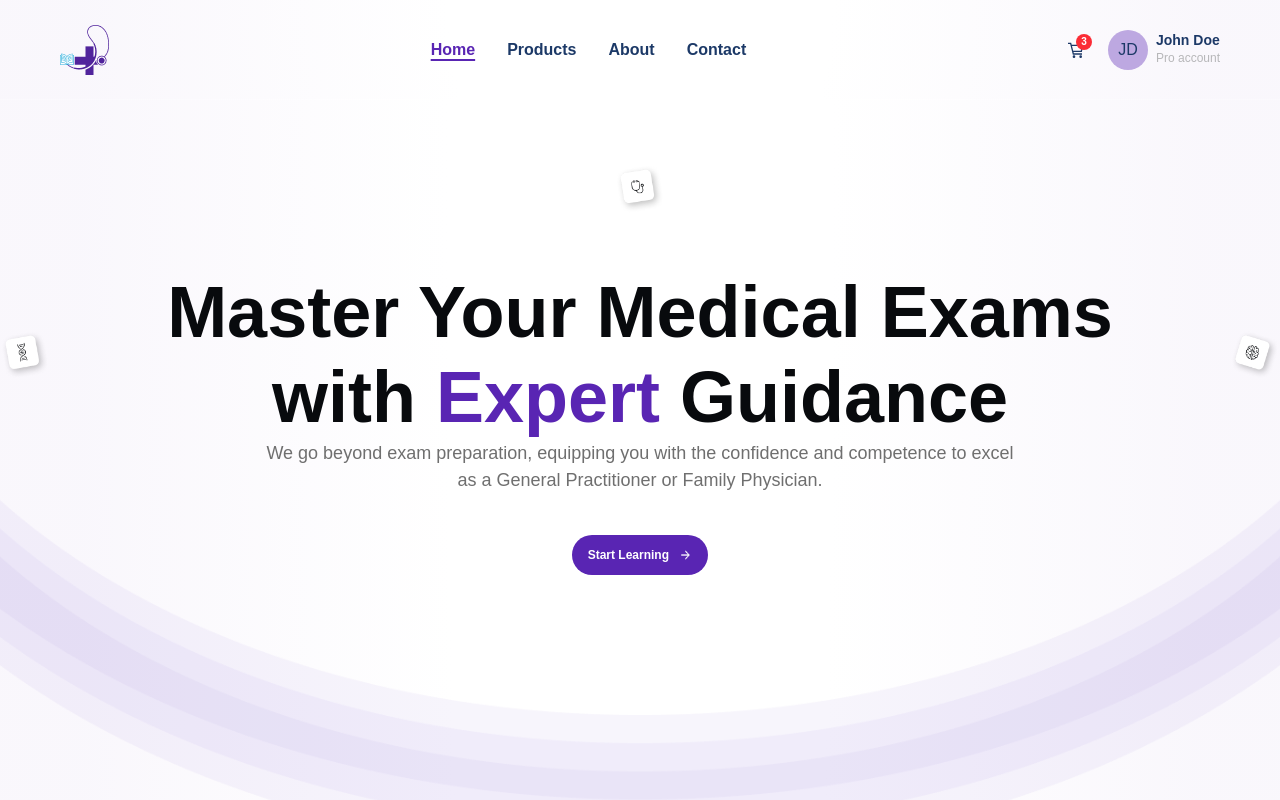
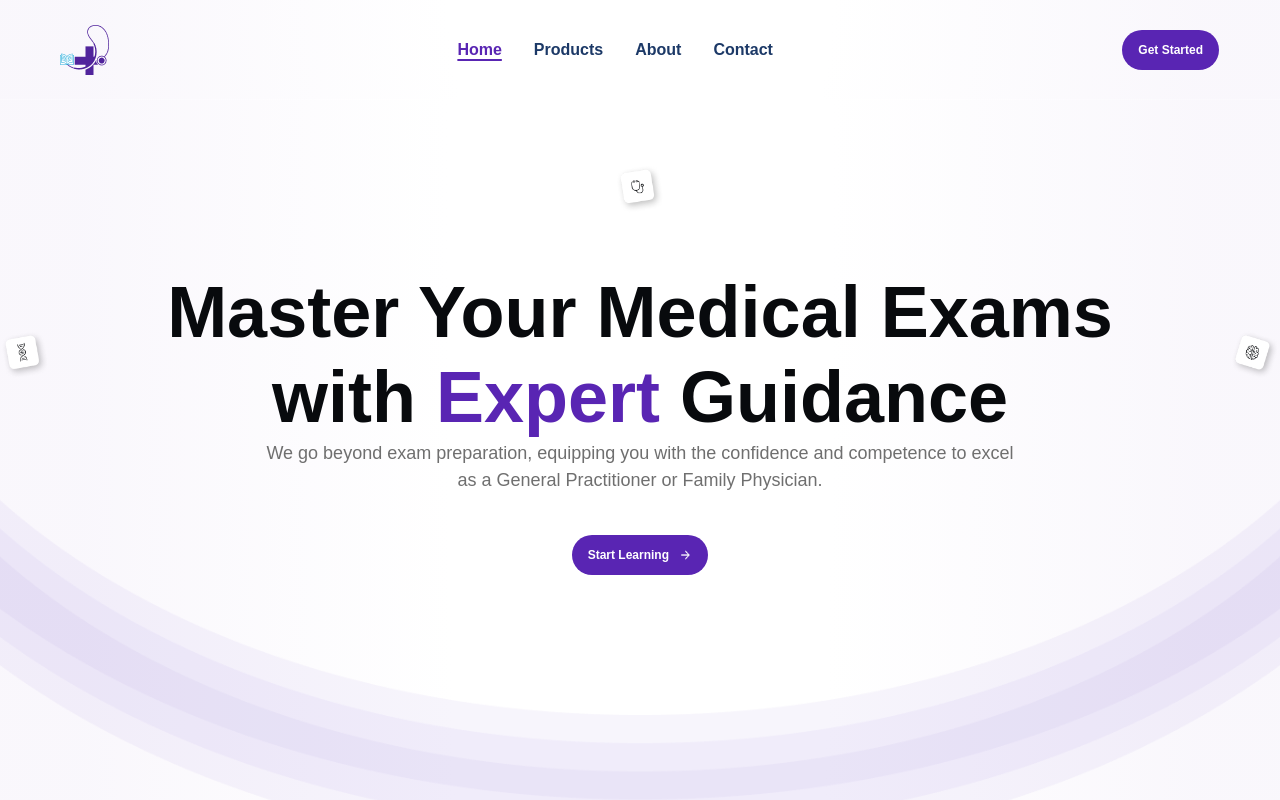
Before and after one commit to Okpara202/Native-Med, a Next.js app: page / in a window 1280 px wide. Shown: the top 800 px of the page. Built offline with nearby package versions, Linux system fonts and the light colour scheme; a web font is replaced by a local one.

Commit message:
corrected login state

```diff
--- a/src/components/shared/header/Header.tsx
+++ b/src/components/shared/header/Header.tsx
@@ -11,7 +11,7 @@ export default function PublicHeader() {
   const [isOpen, setIsOpen] = useState(false);
 
   // False Auth state for testing
-  const [isLoggedIn] = useState(true);
+  const [isLoggedIn] = useState(false);
 
   return (
     <header className="radialBgGradient min-h-14 sm:min-h-16 md:min-h-20 lg:min-h-25 flex items-center justify-between px-4 sm:px-6 lg:px-15 sticky top-0 backdrop-blur-md z-50 border-b border-white/20">
```
